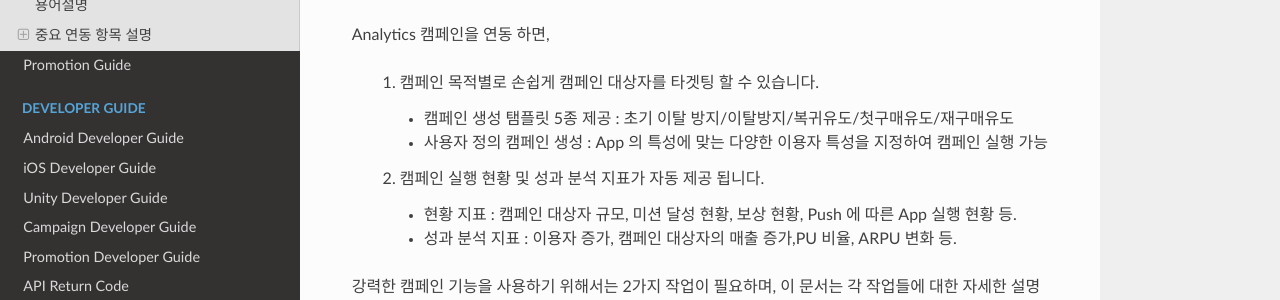
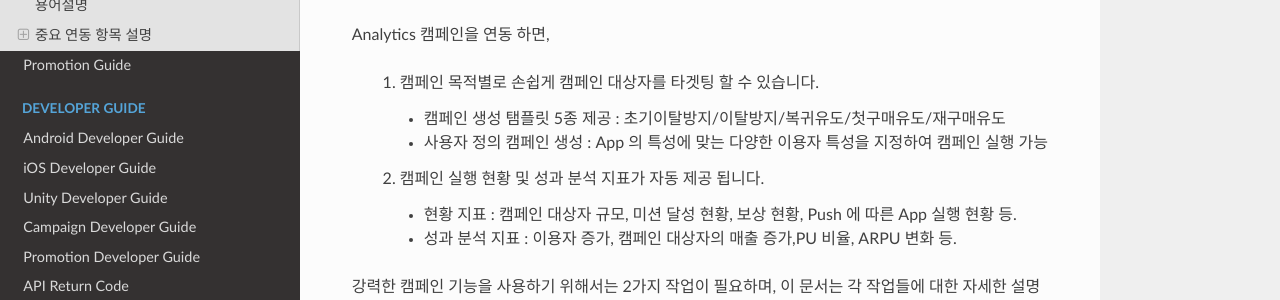
Before and after one commit to ToastAnalytics/ToastAnalytics, an MkDocs documentation site: the page built from docs/Developer/2. Campaign Guide.md, in a window 1280 px wide and 900 px high. Shown: the part 281-581 px from the top of the window. Built offline with MkDocs 1.6.1, drawn with Linux system fonts in a browser that asks for light colours; nearby versions of some CDN libraries; old or Windows-style settings are respelled for this version of MkDocs.

```diff
--- a/docs/Developer/2. Campaign Guide.md
+++ b/docs/Developer/2. Campaign Guide.md
@@ -7,7 +7,7 @@
 
 Analytics 캠페인을 연동 하면,
 >  1.  캠페인 목적별로 손쉽게 캠페인 대상자를 타겟팅 할 수 있습니다.
-       - 캠페인 생성 탬플릿 5종 제공 : 초기 이탈 방지/이탈방지/복귀유도/첫구매유도/재구매유도
+       - 캠페인 생성 탬플릿 5종 제공 : 초기이탈방지/이탈방지/복귀유도/첫구매유도/재구매유도
        - 사용자 정의 캠페인 생성 : App 의 특성에 맞는 다양한 이용자 특성을 지정하여 캠페인 실행 가능
 
 >  2. 캠페인 실행 현황 및 성과 분석 지표가 자동 제공 됩니다.
```
